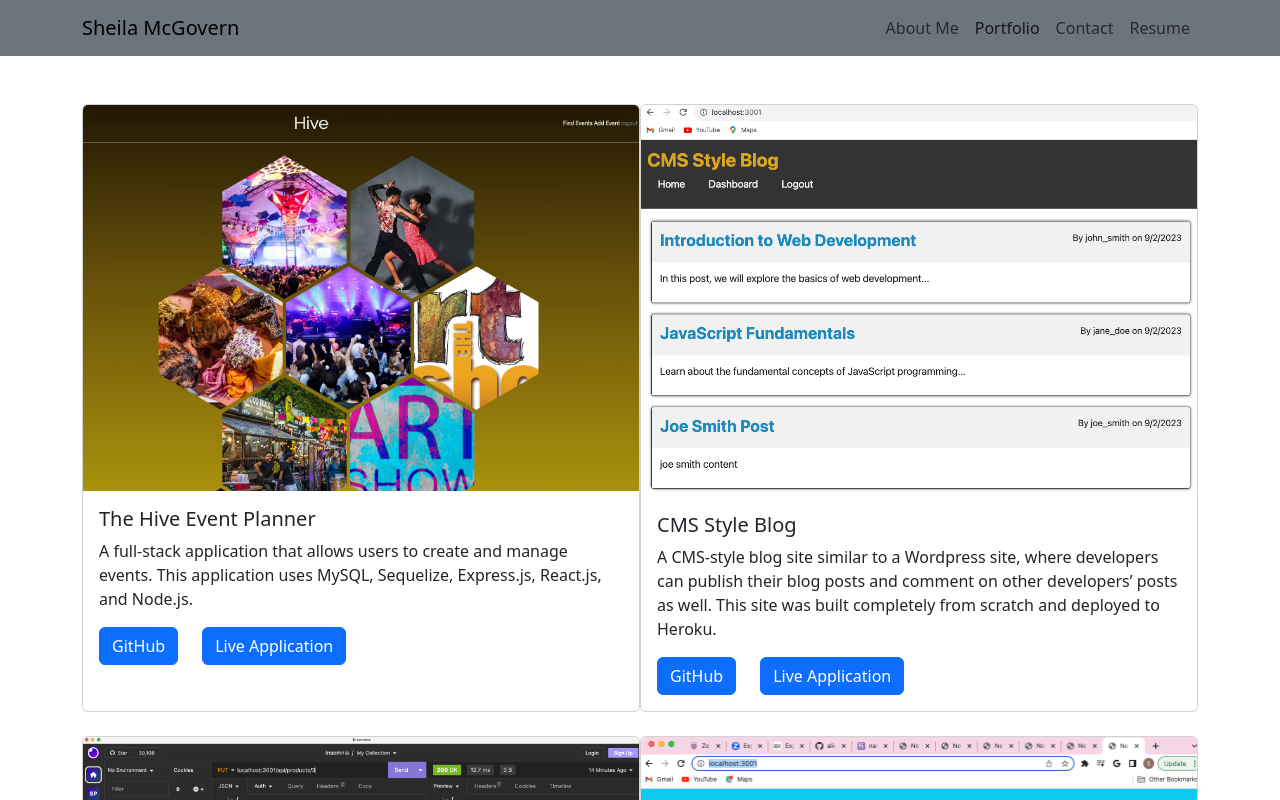
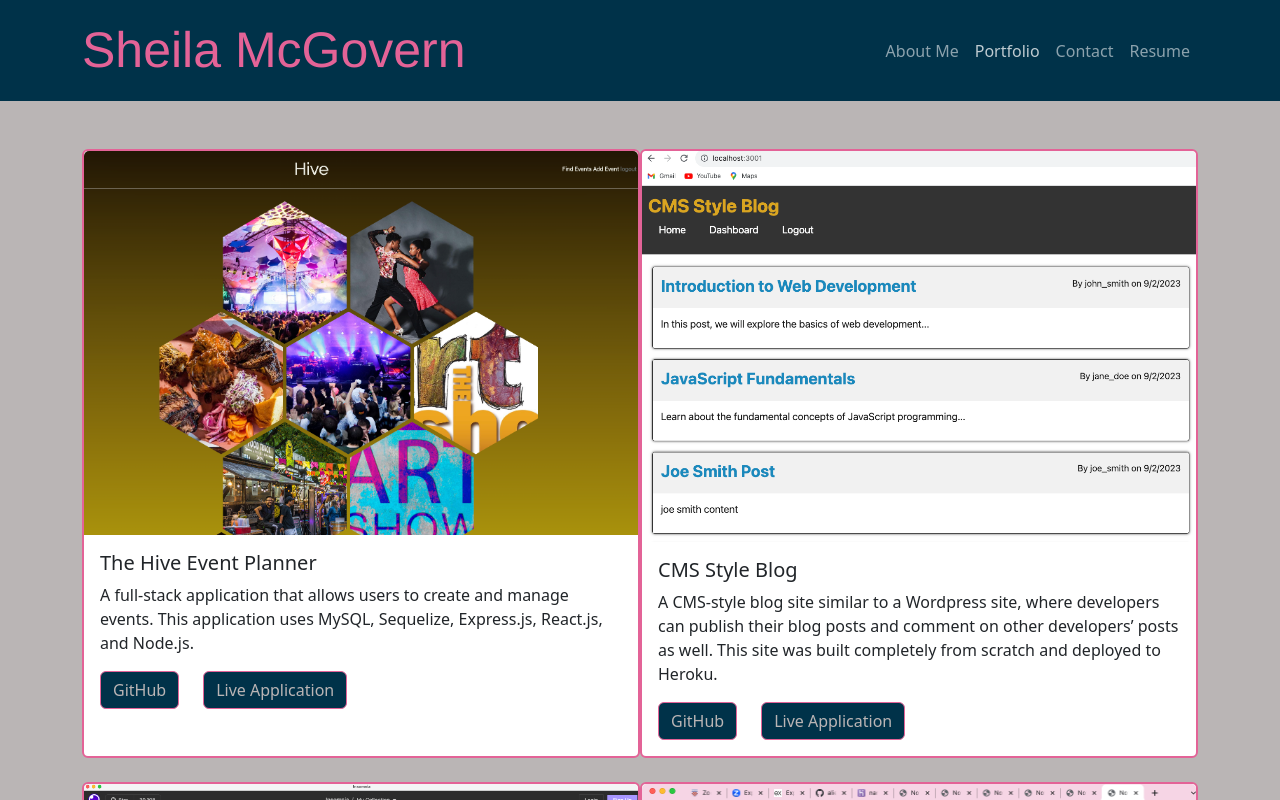
Before and after one commit to aliehs111/React_portfolio, a React (Create React App) app in the folder react_portfolio/: page / in a window 1280 px wide. Both pictures are taken after a click on the button "Portfolio". Shown: the top 800 px of the page. Built offline with nearby package versions, Linux system fonts and the light colour scheme.

Commit message:
adds some styling

```diff
--- a/react_portfolio/src/About.jsx
+++ b/react_portfolio/src/About.jsx
@@ -1,8 +1,9 @@
 import React from 'react'
+import './components/Page.css';
 
 function About() {
   return (
-    <div>About</div>
+    <div className='page'>About</div>
   )
 }
 
--- a/react_portfolio/src/App.css
+++ b/react_portfolio/src/App.css
@@ -4,3 +4,9 @@
         max-width: 100% !important;
     }
 }
+
+/* navbar styling */
+.navbar {
+    background-color: navy !important;
+    color:beige !important;
+}
--- a/react_portfolio/src/Contact.jsx
+++ b/react_portfolio/src/Contact.jsx
@@ -1,9 +1,13 @@
 import React from 'react'
 import Form from 'react-bootstrap/Form';
+import './components/Page.css';
 
 function Contact() {
   return (
-    <Form>
+    <div className='page contact-container'>
+      <h1 style={{color: "#003249"}}>Contact</h1>
+
+    <Form className="custom-form" >
       <Form.Group className="mb-3" controlId="exampleForm.ControlInput1">
         <Form.Label>Name</Form.Label>
         <Form.Control type="" placeholder="name" />
@@ -17,6 +21,7 @@ function Contact() {
         <Form.Control as="textarea" rows={3} />
       </Form.Group>
     </Form>
+    </div>
   );
 }
 
--- a/react_portfolio/src/Portfolio.jsx
+++ b/react_portfolio/src/Portfolio.jsx
@@ -1,6 +1,7 @@
 import React from "react";
 import Project from "./components/Project";
 import Container from "react-bootstrap/Container";
+import './components/Page.css';
 
 const projects = [
   {
@@ -66,7 +67,8 @@ const projects = [
 
 function Portfolio() {
   return (
-    <Container className="pt-5 d-flex justify-content-between  flex-wrap ">
+    <div className="page-background"> {/* Apply the background color style */}
+      <Container className="page pt-5 d-flex justify-content-between flex-wrap">
         {projects.map((project) => (
           <Project
             title={project.title}
@@ -77,7 +79,7 @@ function Portfolio() {
           />
         ))}
       </Container>
+    </div>
   );
 }
-
 export default Portfolio;
--- a/react_portfolio/src/components/Header.jsx
+++ b/react_portfolio/src/components/Header.jsx
@@ -1,19 +1,24 @@
-import React from 'react'
-import Navigation from './Navigation'
-import Container from 'react-bootstrap/Container';
-import Nav from 'react-bootstrap/Nav';
-import Navbar from 'react-bootstrap/Navbar';
+import React from "react";
+import Navigation from "./Navigation";
+import Container from "react-bootstrap/Container";
+import Nav from "react-bootstrap/Nav";
+import Navbar from "react-bootstrap/Navbar";
+import './Page.css';
 
-
-function Header({updatePage}) {
+function Header({ updatePage }) {
   return (
-    <Navbar collapseOnSelect expand="lg" bg='secondary'data-bs-theme="light">
+    <Navbar
+      collapseOnSelect
+      expand="lg"
+      variant="dark"
+      className="header"
+    >
       <Container>
-        <Navbar.Brand href="#home">Sheila McGovern</Navbar.Brand>
+        <Navbar.Brand href="#home" className="name">Sheila McGovern</Navbar.Brand>
         <Navbar.Toggle aria-controls="responsive-navbar-nav" />
         <Navbar.Collapse id="responsive-navbar-nav">
           <Nav className="me-auto"></Nav>
-          <Navigation updatePage={updatePage}/>
+          <Navigation updatePage={updatePage} />
         </Navbar.Collapse>
       </Container>
     </Navbar>
--- /dev/null
+++ b/react_portfolio/src/components/Page.css
@@ -0,0 +1,46 @@
+.page {
+    background-color: rgb(186, 181, 181);}
+
+.header {
+    background-color: #003249 !important;
+}
+
+.name {
+    color: #e36397 !important;
+    font-size: 50px !important;
+    font-family:  "Helvetica Neue", Helvetica, Arial, sans-serif !important;
+
+}
+
+.btn {
+    background-color: #003249 !important;
+    color: #003249 !important;
+    border-color: #e36397 !important;
+    color: rgb(186, 181, 181) !important;
+}
+.card-border {
+    border-color: #e36397 !important;
+    border-style: solid !important;
+    border-width: 2px !important;
+}
+
+
+.page-background {
+    background-color: rgb(186, 181, 181);
+    min-height: 100vh;
+    overflow: hidden;
+  }
+
+
+
+.contact-container {
+    display: flex;
+    flex-direction: column;
+    align-items: center;
+    padding: 20px;
+
+  }
+
+  .contact-container .custom-form {
+    max-width: "80%" !important;
+  }
--- a/react_portfolio/src/components/Project.jsx
+++ b/react_portfolio/src/components/Project.jsx
@@ -1,14 +1,15 @@
 import React from "react";
 import Button from "react-bootstrap/Button";
 import Card from "react-bootstrap/Card";
+import "./Page.css";
 
 function Project({image, title, description, github, livelink}) {
-  const imageSize = {
-    width: "286px",
-    height: "200px",
-  };
+  // const imageSize = {
+  //   width: "286px",
+  //   height: "200px",
+  // };
   return (
-    <Card className="project mb-4"style={{maxWidth: "50%"}}>
+    <Card className="project mb-4 card-border"style={{maxWidth: "50%"}}>
       <div style={{}}>
         <Card.Img variant="top" src={image} />
       </div>
@@ -17,8 +18,8 @@ function Project({image, title, description, github, livelink}) {
         <Card.Text>
           {description}
         </Card.Text>
-        <Card.Link href={github} className="btn btn-primary">GitHub</Card.Link>
-        <Card.Link href={livelink} className="btn btn-primary mx-4"variant="primary">Live Application</Card.Link>
+        <Card.Link href={github} className="btn">GitHub</Card.Link>
+        <Card.Link href={livelink} className="btn mx-4"variant="primary">Live Application</Card.Link>
       </Card.Body>
     </Card>
   );
```
Lines whose indentation alone changed are shown as unchanged.
